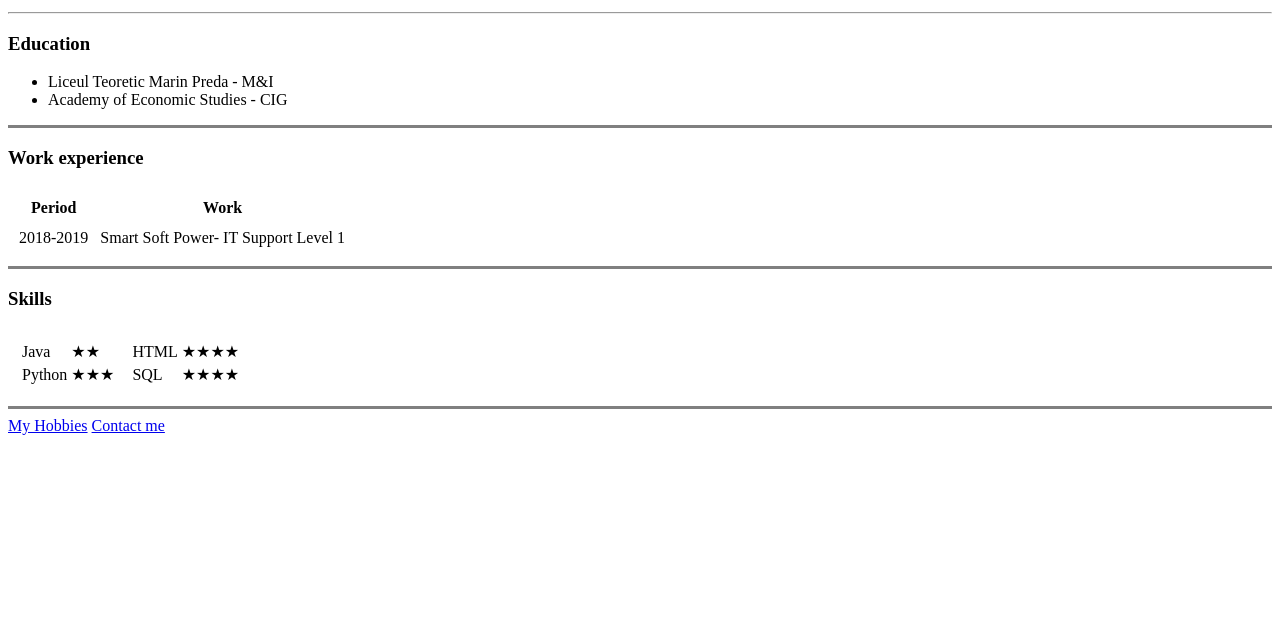
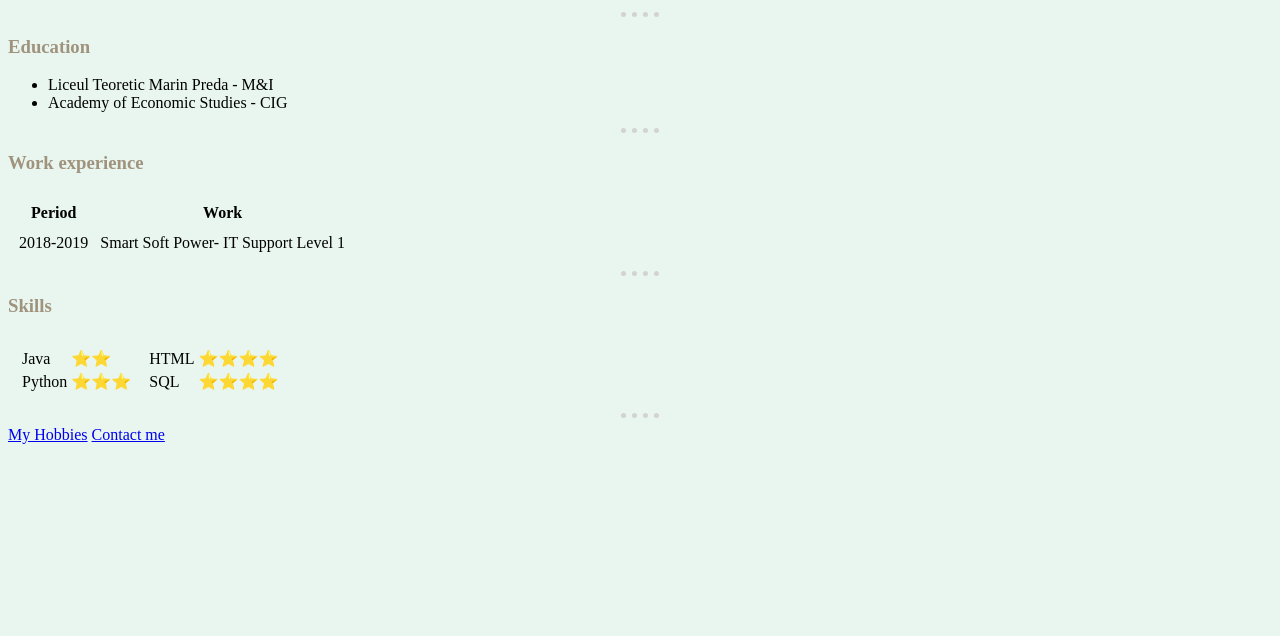
Before and after one commit to bogdanstroescu98/cv, a plain HTML site: page index.html in a window 1280 px wide. Shown: the part 164-800 px from the top of the page. Drawn offline with Linux system fonts and the light colour scheme.

Commit message:
Add files via upload

```diff
--- /dev/null
+++ b/css/styles.css
@@ -0,0 +1,24 @@
+body{
+    background-color: #E8F6EF;
+}
+
+hr{
+    border-style: none;
+    border-top-style: dotted;
+    border-color: lightgray;
+    border-width: 5px;
+    width: 3%;
+}
+
+img{
+    height: 150px;
+    width: 200px;
+}
+
+h1{
+    color: #5D534A;
+}
+
+h3{
+    color: #A0937D;
+}
--- a/index.html
+++ b/index.html
@@ -3,11 +3,12 @@
 <head>
     <meta charset="UTF-8">
     <title>Bogdan's Personal Site</title>
+    <link rel="stylesheet" href="css/styles.css">
 </head>
 <body>
     <table>
         <tr>
-            <td><img src="images/profile.jpg" alt="Bogdan profile picture" height="150" width="200"></td>
+            <td><img src="images/profile.jpg" alt="Bogdan profile picture"></td>
             <td>
                 <h1>Stroescu Bogdan George</h1>
                 <p><em>Student at <strong><a href="https://www.ase.ro">Academy of Economic Studies</a></strong>.</em></p>
@@ -21,7 +22,7 @@
         <li>Liceul Teoretic Marin Preda - M&I</li>
         <li>Academy of Economic Studies - CIG</li>
     </ul>
-    <hr size="3" noshade="">
+    <hr>
     <h3>Work experience</h3>
     <table cellspacing="10">
         <thead>
@@ -35,7 +36,7 @@
             </tr>
         </tbody>
     </table>
-    <hr size="3" noshade="">
+    <hr>
     <h3>Skills</h3>
     <table cellspacing="10">
         <tbody>
@@ -44,11 +45,11 @@
                     <table>
                     <tr>
                         <td>Java</td>
-                        <td>★★</td>
+                        <td>⭐⭐</td>
                     </tr>
                     <tr>
                         <td>Python</td>
-                        <td>★★★</td>
+                        <td>⭐⭐⭐</td>
                     </tr>
                 </table>
             </td>
@@ -56,18 +57,18 @@
                 <table>
                 <tr>
                     <td>HTML</td>
-                    <td>★★★★</td>
+                    <td>⭐⭐⭐⭐</td>
                 </tr>
                 <tr>
                     <td>SQL</td>
-                    <td>★★★★</td>
+                    <td>⭐⭐⭐⭐</td>
                 </tr>
             </table>
         </td>
             </tr>
         </tbody>
     </table>
-    <hr size="3" noshade="">
+    <hr>
     <a href="hobbies.html">My Hobbies</a>
     <a href="contact.html">Contact me</a>
 </body>
```
Also changed, not shown: contact.html (+1 -0 lines), hobbies.html (+1 -0 lines), images/angela.png (added).
